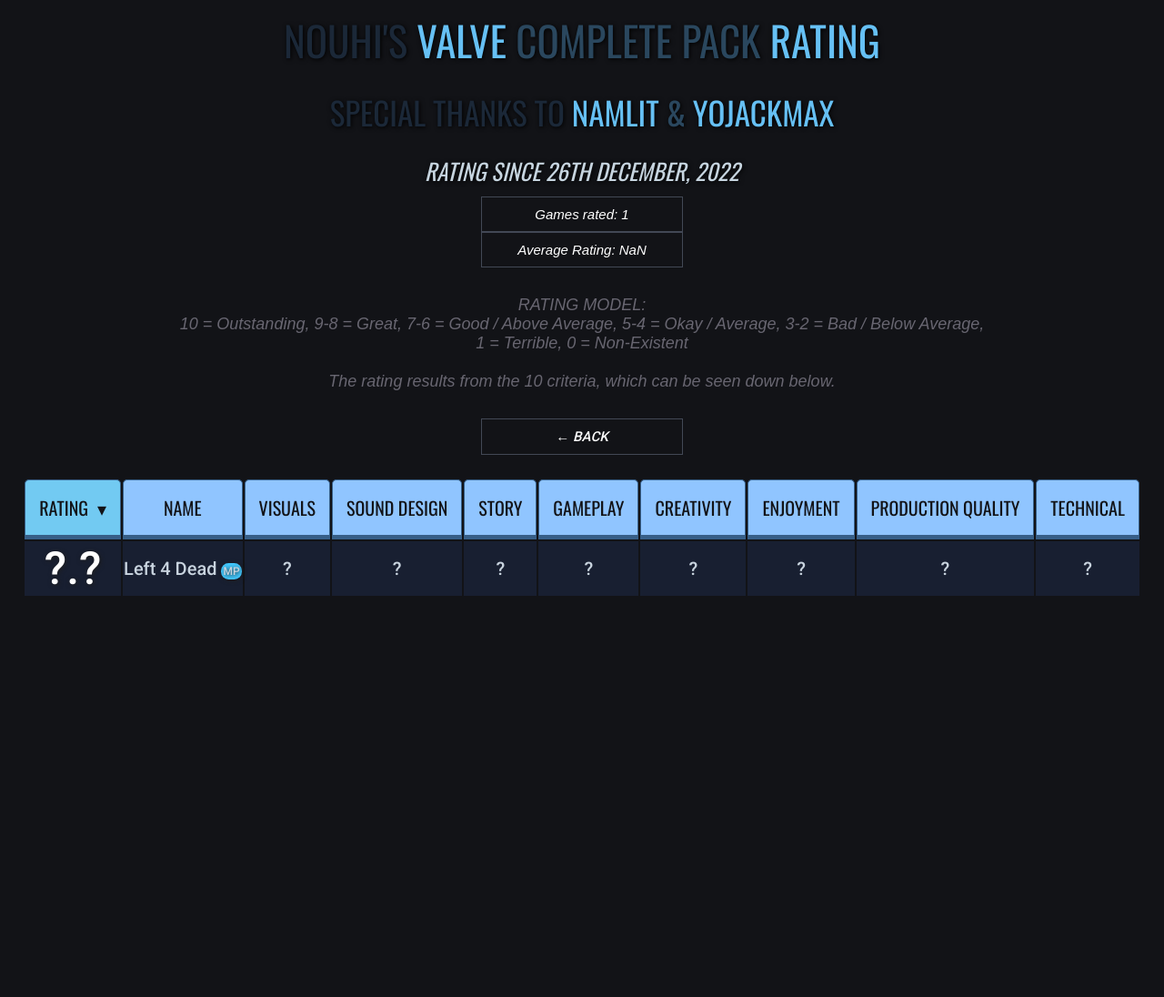
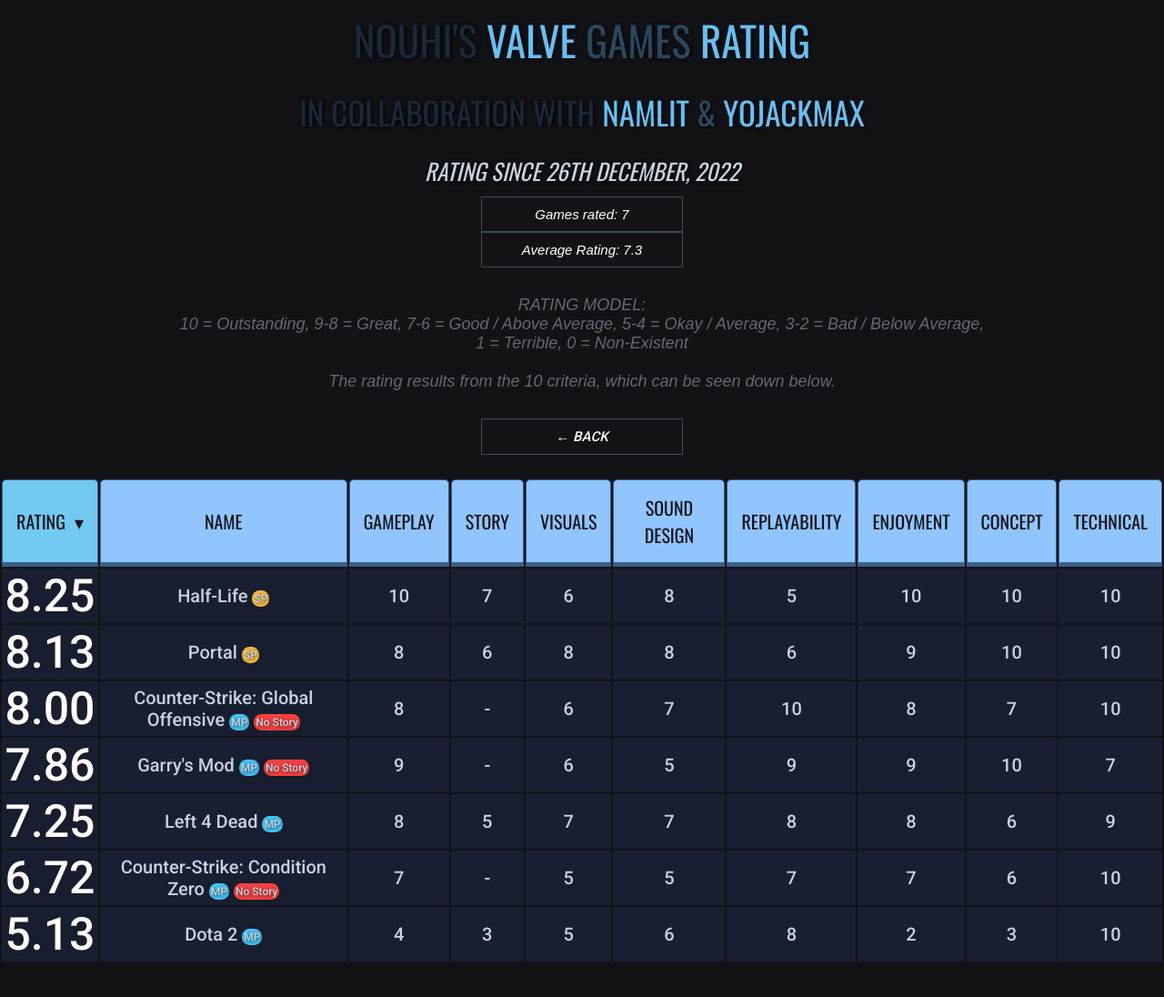
Before and after one commit to NouhiDev/valve-list, a plain HTML site: page index.html in a window 1280 px wide. Shown: the whole page at 91% size. Before the commit the page ends 800 px from the top, so only its background shows below. Drawn offline with nearby package versions, Linux system fonts and the light colour scheme.

Commit message:
Update index.html

```diff
--- a/index.html
+++ b/index.html
@@ -44,10 +44,10 @@
 
   <div class="content">
     <!-- Title -->
-    <h1 class="tit"><span class="tit-tit-sub">Nouhi's</span> Valve <span class="tit-tit">Complete Pack</span> rating</h1>
+    <h1 class="tit"><span class="tit-tit-sub">Nouhi's</span> Valve <span class="tit-tit">Games</span> rating</h1>
 
     <!-- Special Thanks (Credits) -->
-    <h1 class="tit-credits"><span class="tit-tit-sub">special thanks to</span> Namlit <span class="tit-tit">&</span> yoJackmax</h1>
+    <h1 class="tit-credits"><span class="tit-tit-sub">in collaboration with</span> Namlit <span class="tit-tit">&</span> yoJackmax</h1>
 
     <!-- Date -->
     <h1 class="tit-date">rating since 26th December, 2022</h1>
@@ -68,13 +68,13 @@
       <tr> <!-- Categories-->
         <th>Rating</th>
         <th>Name</th>
+        <th>Gameplay</th>
+        <th>Story</th>
         <th>Visuals</th>
         <th>Sound Design</th>
-        <th>Story</th>
-        <th>Gameplay</th>
-        <th>Creativity</th>
+        <th>Replayability</th>
         <th>Enjoyment</th>
-        <th>Production Quality</th>
+        <th>Concept</th>
         <th>Technical</th>
       </tr>
     </div>
@@ -105,16 +105,88 @@
       <!-- Technical Rating -->
       <!-- -------------- -->
 <tr>
-<td class="rating">?.?</td>
+<td class="rating">7.25</td>
 <td>Left 4 Dead <span class="tag blue-bg">MP</span></td>
-<td>?</td>
-<td>?</td>
-<td>?</td>
-<td>?</td>
-<td>?</td>
-<td>?</td>
-<td>?</td>
-<td>?</td>
+<td>8</td>
+<td>5</td>
+<td>7</td>
+<td>7</td>
+<td>8</td>
+<td>8</td>
+<td>6</td>
+<td>9</td>
+</tr>
+<tr>
+<td class="rating">8.13</td>
+<td>Portal <span class="tag orange-bg">SP</span></td>
+<td>8</td>
+<td>6</td>
+<td>8</td>
+<td>8</td>
+<td>6</td>
+<td>9</td>
+<td>10</td>
+<td>10</td>
+</tr>
+<tr>
+<td class="rating">5.13</td>
+<td>Dota 2 <span class="tag blue-bg">MP</span></td>
+<td>4</td>
+<td>3</td>
+<td>5</td>
+<td>6</td>
+<td>8</td>
+<td>2</td>
+<td>3</td>
+<td>10</td>
+</tr>
+<tr>
+<td class="rating">6.72</td>
+<td>Counter-Strike: Condition Zero <span class="tag blue-bg">MP</span> <span class="tag red-bg">No Story</span></td>
+<td>7</td> <!-- Gameplay -->
+<td>-</td> <!-- Story -->
+<td>5</td> <!-- Visuals -->
+<td>5</td> <!-- Sound Design -->
+<td>7</td> <!-- Replayability -->
+<td>7</td> <!-- Enjoyment -->
+<td>6</td> <!-- Concept -->
+<td>10</td><!-- Technical -->
+</tr>
+<tr>
+<td class="rating">7.86</td>
+<td>Garry's Mod <span class="tag blue-bg">MP</span> <span class="tag red-bg">No Story</span></td>
+<td>9</td> <!-- Gameplay -->
+<td>-</td> <!-- Story -->
+<td>6</td> <!-- Visuals -->
+<td>5</td> <!-- Sound Design -->
+<td>9</td> <!-- Replayability -->
+<td>9</td> <!-- Enjoyment -->
+<td>10</td> <!-- Concept -->
+<td>7</td><!-- Technical -->
+</tr>
+<tr>
+<td class="rating">8.25</td>
+<td>Half-Life <span class="tag orange-bg">SP</span></td>
+<td>10</td> <!-- Gameplay -->
+<td>7</td> <!-- Story -->
+<td>6</td> <!-- Visuals -->
+<td>8</td> <!-- Sound Design -->
+<td>5</td> <!-- Replayability -->
+<td>10</td> <!-- Enjoyment -->
+<td>10</td> <!-- Concept -->
+<td>10</td><!-- Technical -->
+</tr>
+<tr>
+<td class="rating">8.00</td>
+<td>Counter-Strike: Global Offensive <span class="tag blue-bg">MP</span> <span class="tag red-bg">No Story</span></td>
+<td>8</td> <!-- Gameplay -->
+<td>-</td> <!-- Story -->
+<td>6</td> <!-- Visuals -->
+<td>7</td> <!-- Sound Design -->
+<td>10</td> <!-- Replayability -->
+<td>8</td> <!-- Enjoyment -->
+<td>7</td> <!-- Concept -->
+<td>10</td><!-- Technical -->
 </tr>
 
   <!-- EXTERNALLY GENERATED TABLES END -->
```
